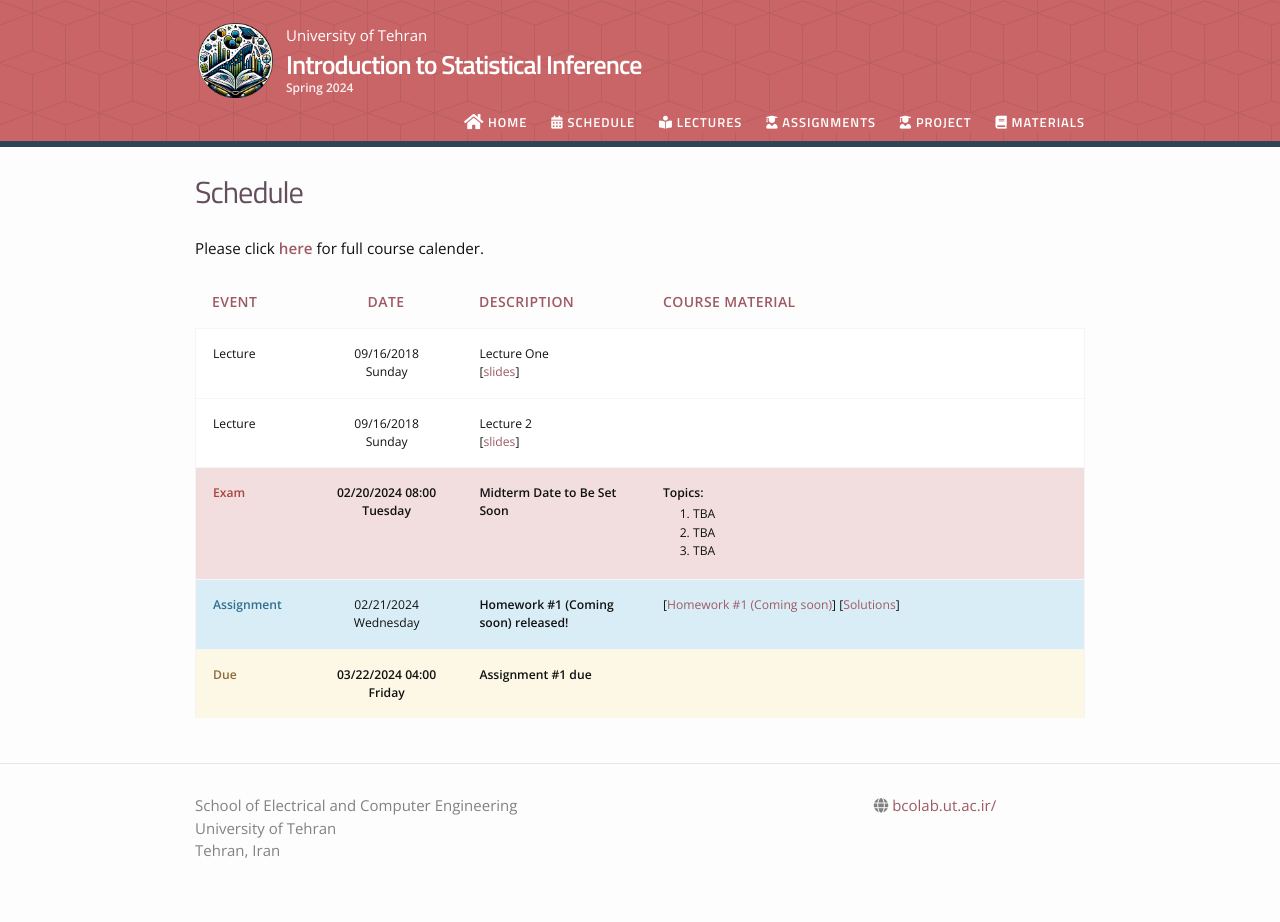
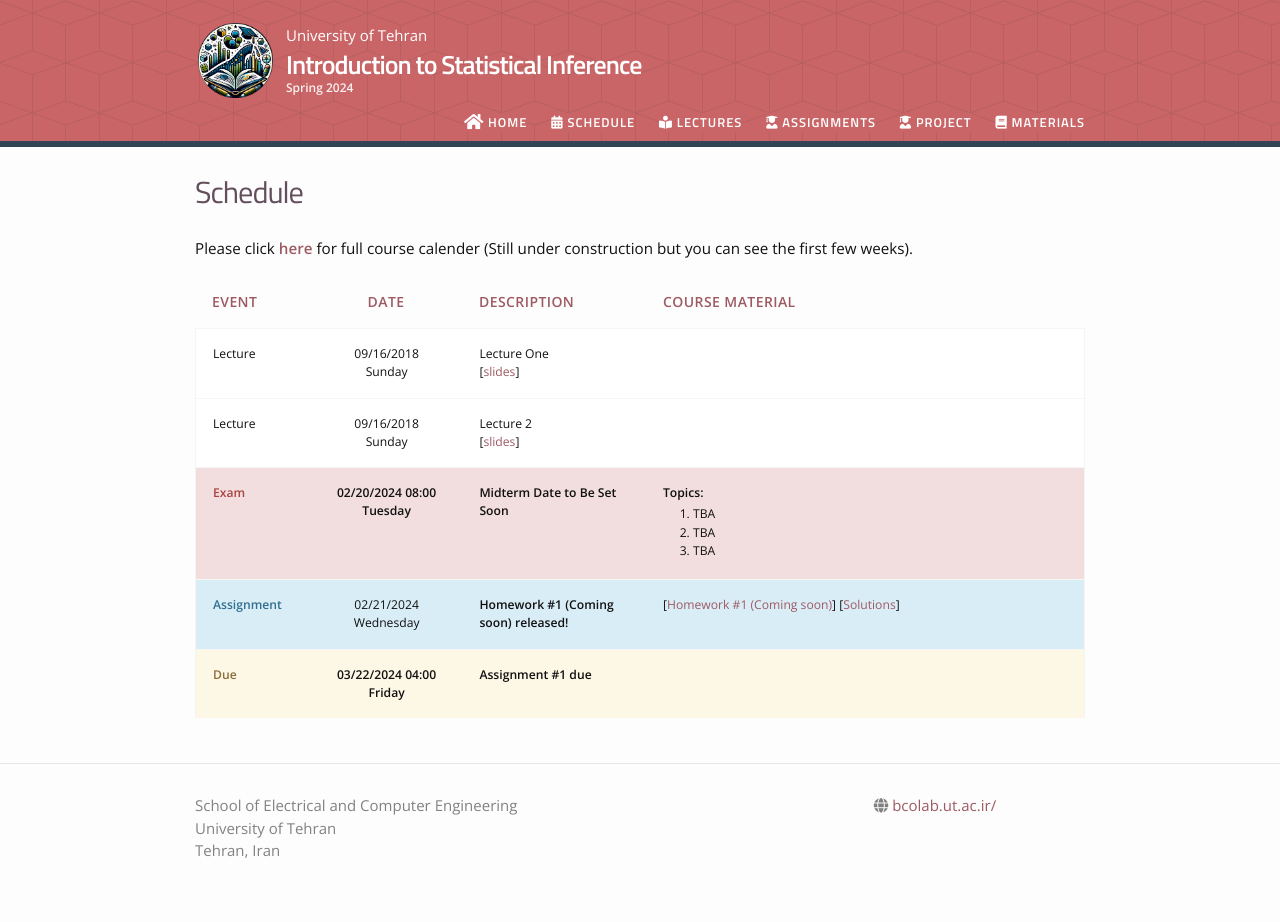
Before and after one commit to bcolabcourses/MLFall2025, a Jekyll site: the page built from schedule.md, in a window 1280 px wide. Built offline with Jekyll 4.4.1, drawn with Linux system fonts in a browser that asks for light colours; nearby versions of some CDN libraries.

Commit message:
Update schedule.md

```diff
--- a/schedule.md
+++ b/schedule.md
@@ -4,4 +4,4 @@ title: Schedule
 permalink: /schedule/
 ---
 
-Please click [**here**](test.com) for full course calender.
+Please click [**here**](https://docs.google.com/spreadsheets/d/1FGdVglQpxXSBR1vfRIXviauPL50yyo98ySw8-dl8DGE/edit?usp=sharing) for full course calender (Still under construction but you can see the first few weeks).
```
